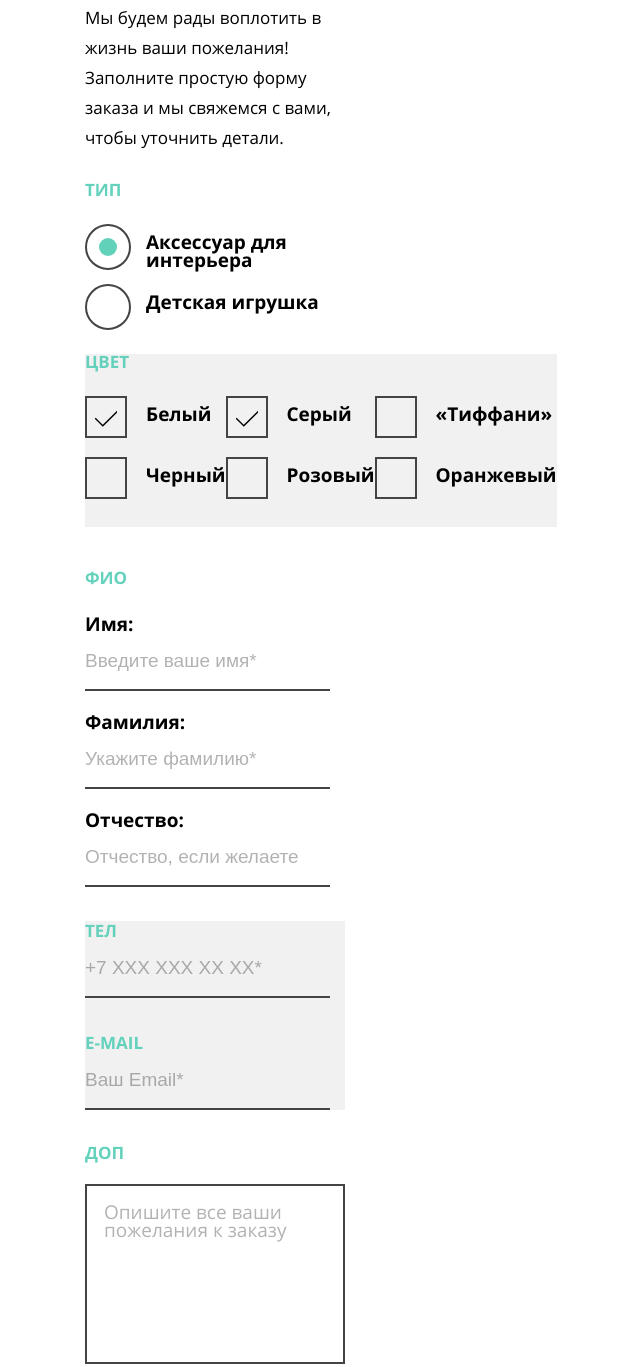
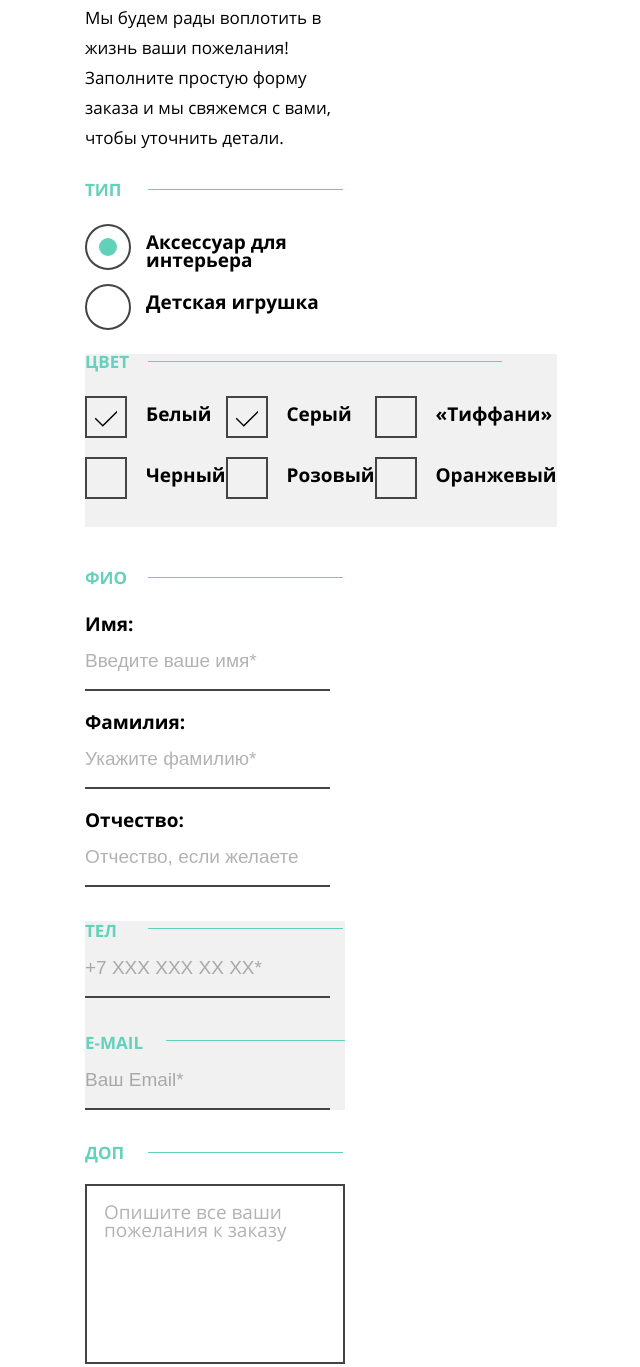
Before and after one commit to arturtkachenko93/1546583-mishka-21, a website: page source/form.html in a window 1280 px wide. Shown: the part 616-1983 px from the top of the page, without its empty margins (425-1065 px from the left). Drawn offline with nearby package versions, Linux system fonts and the light colour scheme; files that its build step writes are made by us from their sources.

Commit message:
Исправил псевдоэлементы на странице формы

```diff
--- a/source/form.html
+++ b/source/form.html
@@ -138,7 +138,7 @@
             <label class="filter__title" for="tel">Тел</label>
             <input class="filter__input-name filter__input-name--contacts" type="tel" name="tel" id="tel" pattern="[+7]{2}[0-9]{10}"placeholder="+7 ХХХ ХХХ ХХ ХХ*" required>
           </li>
-          <li class="filter__item">
+          <li class="filter__item filter__item--contacts filter__item--contacts-email">
             <label class="filter__title" for="email">E-mail</label>
             <input class="filter__input-name filter__input-name--contacts" type="email" name="email" id="email" placeholder="Ваш Email*" required>
           </li>
--- a/source/sass/blocks/filter.scss
+++ b/source/sass/blocks/filter.scss
@@ -14,7 +14,18 @@
 }
 
 .filter__type {
+  position: relative;
   margin-bottom: 43px;
+
+    &::after {
+    content: '';
+    position: absolute;
+    width: 75%;
+    height: 1px;
+    top: 7px;
+    left: 63px;
+    background-color: $light-green;
+  }
 
   @media (min-width: $tablet-width) {
     display: flex;
@@ -23,7 +34,18 @@
 }
 
 .filter__color-type {
+  position: relative;
   margin-bottom: 43px;
+
+  &::after {
+    content: '';
+    position: absolute;
+    width: 75%;
+    height: 1px;
+    top: 7px;
+    left: 63px;
+    background-color: $light-green;
+  }
 
   @media (min-width: $tablet-width) {
     display: flex;
@@ -33,7 +55,18 @@
 }
 
 .filter__personal {
+  position: relative;
   margin-bottom: 34px;
+
+  &::after {
+    content: '';
+    position: absolute;
+    width: 75%;
+    height: 1px;
+    top: 7px;
+    left: 63px;
+    background-color: $light-green;
+  }
 
   @media (min-width: $tablet-width) {
     display: flex;
@@ -48,18 +81,40 @@
 
 .filter__inner-form {
   display: flex;
+  position: relative;
   flex-wrap: wrap;
   margin-bottom: 17px;
+
+  &::after {
+    content: '';
+    position: absolute;
+    width: 75%;
+    height: 1px;
+    top: 7px;
+    left: 63px;
+    background-color: $light-green;
+  }
 }
 
 .filter__title {
+  position: relative;
   font-size: 17px;
   line-height: 16px;
-  width: 260px;
+  width: 59px;
   color: $turquoise;
   text-transform: uppercase;
   margin: 0;
   margin-bottom: 35px;
+
+  // &::after {
+  //   content: '';
+  //   position: absolute;
+  //   width: 70%;
+  //   height: 1px;
+  //   top: 0;
+  //   left: 63px;
+  //   background-color: $light-green;
+  // }
 
   &--bgcolor {
     @media (min-width: $tablet-width) {
@@ -101,7 +156,32 @@
   }
 
   &--contacts {
+    position: relative;
     margin-bottom: 35px;
+
+    &::after {
+      content: '';
+      position: absolute;
+      width: 75%;
+      height: 1px;
+      top: 7px;
+      left: 63px;
+      background-color: $light-green;
+    }
+  }
+
+  &--contacts-email {
+    position: relative;
+
+    &::after {
+      content: '';
+      position: absolute;
+      width: 69%;
+      height: 1px;
+      top: 7px;
+      left: 81px;
+      background-color: $light-green;
+    }
   }
 
   @media (min-width: $tablet-width) {
```
